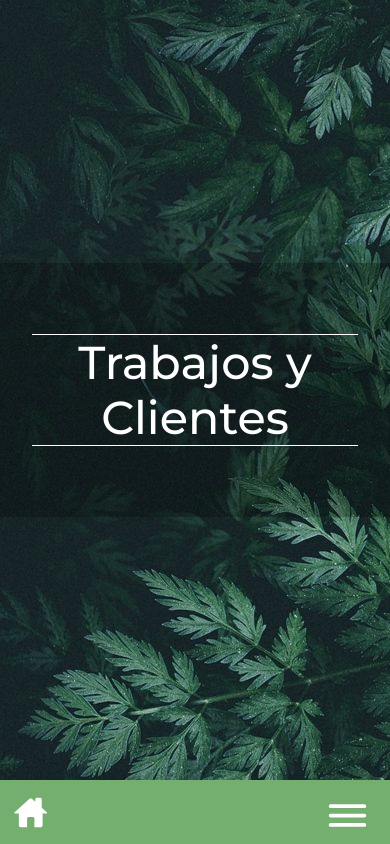
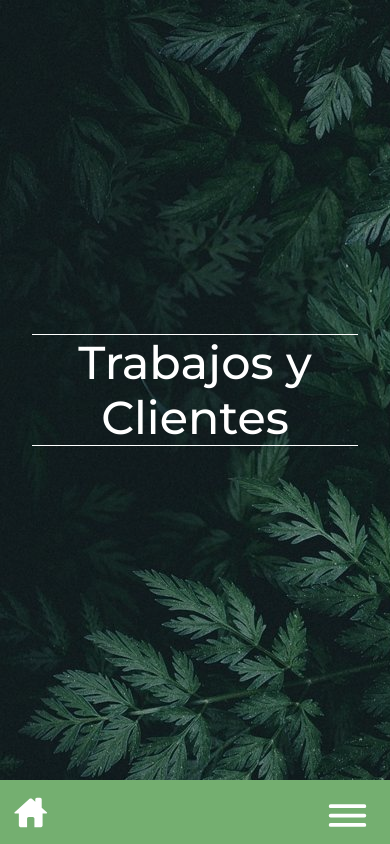
Before and after one commit to DasigoSZK/PF-Szkamarda, a plain HTML site: page clientes.html in a window 390 px wide. Shown: the top 844 px of the page. Drawn offline with nearby package versions, Linux system fonts and the light colour scheme.

Commit message:
arreglando los tamaños de las opacidades de faqs y clientes en mobile y desktop

```diff
--- a/css/styles.css
+++ b/css/styles.css
@@ -169,7 +169,7 @@ color:#065000
   background-attachment: fixed;
 }
 
-.bg-opacity{
+.bg-opacity-index{
   background-color: rgba(0, 0, 0, 0.25);
   width: 100%;
   height: 100vh;
@@ -180,6 +180,13 @@ color:#065000
   display: flex;
   justify-content: center;
   align-items: center;
+}
+
+
+.bg-opacity{
+  background-color: rgba(0, 0, 0, 0.25);
+  width: 100%;
+  height: 30vh;
 }
 .bg-opacity article{
   height: inherit;
@@ -777,10 +784,22 @@ color: var(--text-color-black)
 .title-black{
   text-align: center;
 }
+/* ********* faqs     ********* */
+
+.bg-opacity{
+  height: 100vh;
+}
 
 }
 
 @media screen and (max-width: 650px){
+/* ********* header   ********* */
+
+.mobile-list{
+  height: 18rem;
+  bottom: 2.90rem;
+}
+
 /* ********* index    ********* */
 .section-cards{
   height: 200vh;
@@ -804,6 +823,7 @@ color: var(--text-color-black)
 }
 
 /* ********* faqs ********* */
+
 
 .w-smf-100{
   width: 100%;
```
Also changed, not shown: index.html (+3 -3 lines), preguntasfrecuentes.html (+2 -2 lines).
